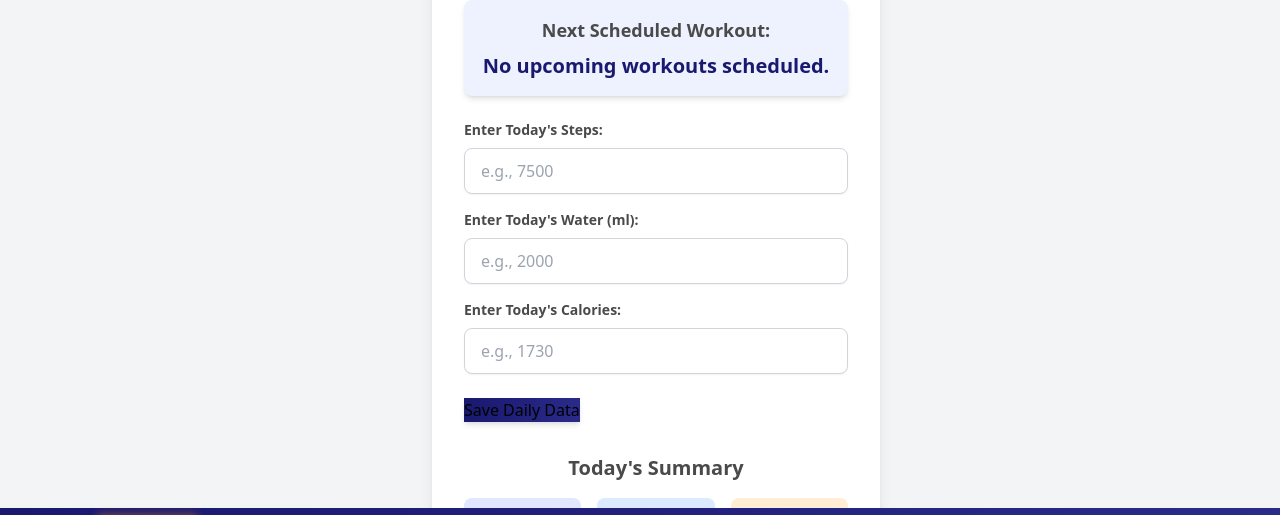
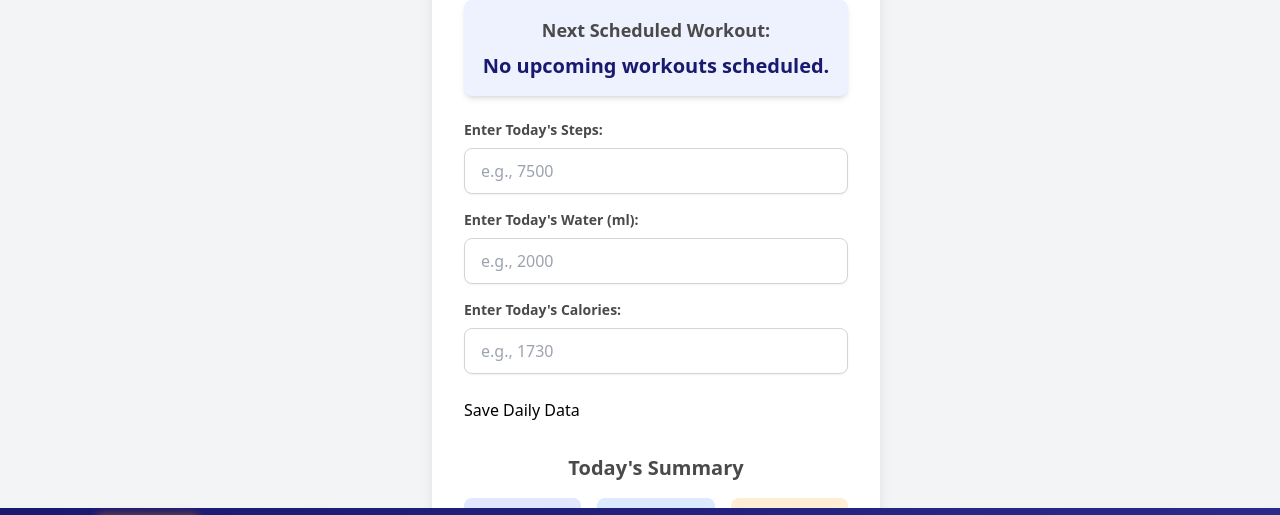
Before and after one commit to barrymcdonnell/steps-tracker-pwa, a plain HTML site: page index.html in a window 1280 px wide. Shown: the part 204-719 px from the top of the page. Drawn offline with nearby package versions, Linux system fonts and the light colour scheme.

Commit message:
Update index.html - fixing styling

```diff
--- a/index.html
+++ b/index.html
@@ -57,7 +57,7 @@
                    class="shadow-sm appearance-none border rounded-lg w-full py-3 px-4 text-gray-700 leading-tight focus:outline-none focus:ring-2 focus:ring-[#191970] focus:border-transparent transition duration-200 ease-in-out">
             </div>
 
-            <button id="saveDailyDataBtn" class="btn-primary">
+            <button id="saveDailyDataBtn" class="btn-save-daily">
                 Save Daily Data
             </button>
 
```
